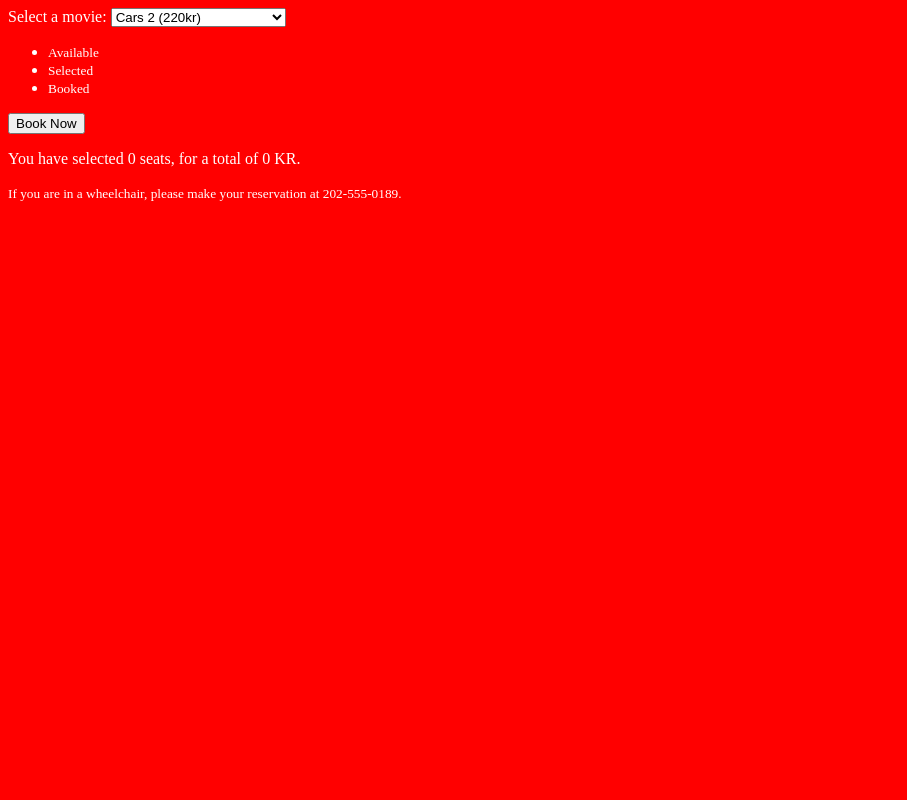
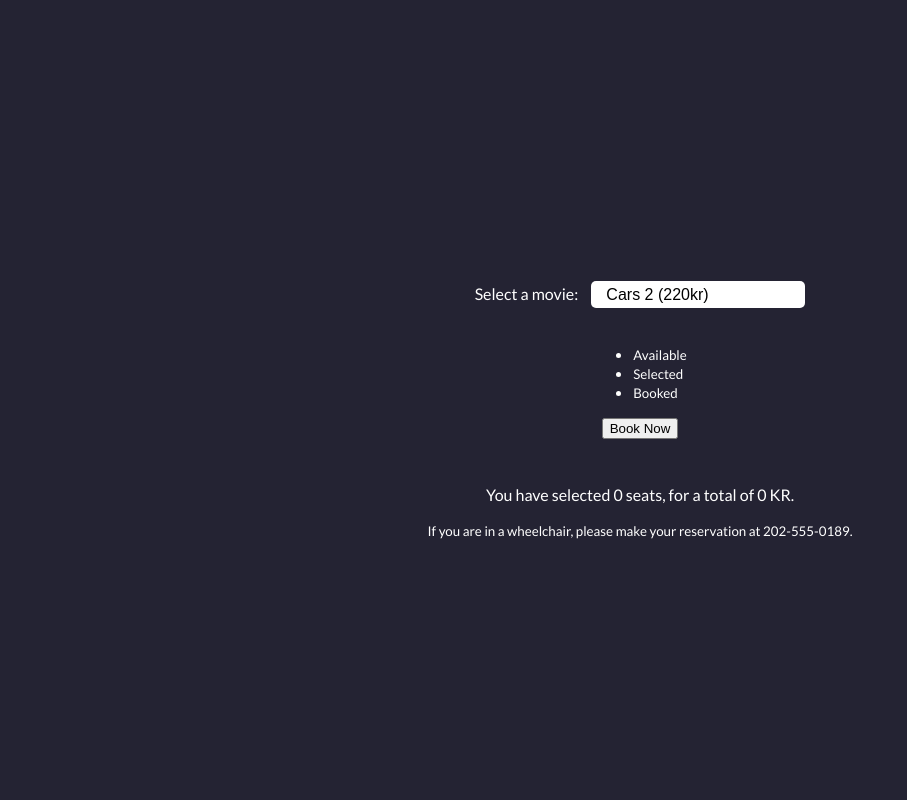
Before and after one commit to Wagge4/project-four, a Django app: page / in a window 1280 px wide. Shown: the whole page, without its empty margins (0-907 px from the left). Run offline with Django 3.2, Linux system fonts and the light colour scheme.

Commit message:
Add font, style to body and containers

```diff
--- a/todo/static/css/style.css
+++ b/todo/static/css/style.css
@@ -1,4 +1,38 @@
+@import url("https://fonts.googleapis.com/css?family=Lato&display=swap");
+
+* {
+  box-sizing: border-box;
+}
+
 body {
-    background-color: red;
-    color: #fff;
-  }
+  background-color: #242333;
+  color: #fff;
+  display: flex;
+  flex-direction: column;
+  align-items: center;
+  justify-content: center;
+  height: 100vh;
+  font-family: "Lato", sans-serif;
+  margin: 0;
+}
+
+.movie-container {
+  margin: 20px 0;
+}
+
+.movie-container select {
+  background-color: #fff;
+  border: 0;
+  border-radius: 5px;
+  font-size: 16px;
+  margin-left: 10px;
+  padding: 5px 15px 5px 15px;
+  -moz-appearance: none;
+  -webkit-appearance: none;
+  appearance: none;
+}
+
+.container {
+  perspective: 1000px;
+  margin-bottom: 30px;
+}
```
